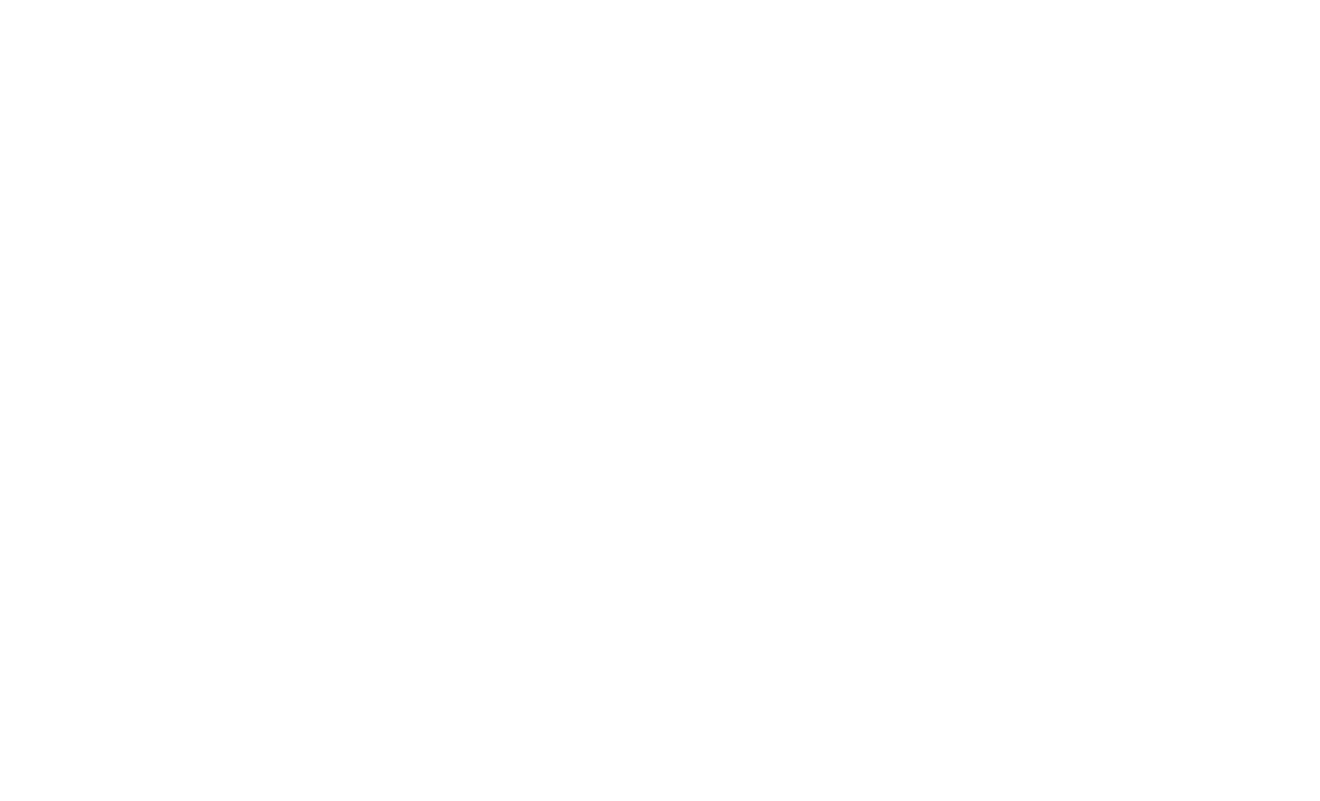
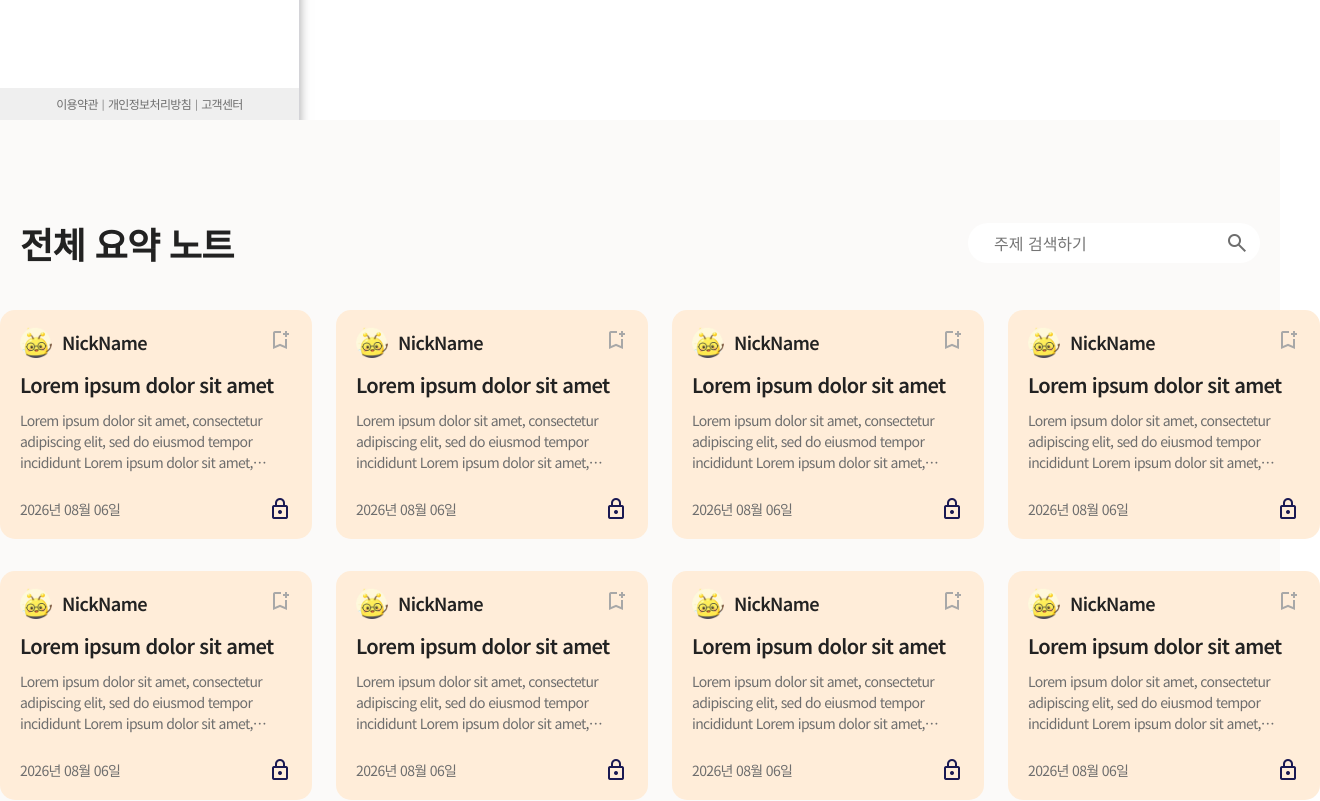
Before and after one commit to JEJU-Ratus/est_fe13_final_project, a Next.js app: page /Summary in a window 1280 px wide. Before the commit this address had no page. Shown: the part 680-1481 px from the top of the page, 1320 px wide, since content can reach past the window. Before the commit the page ends 800 px from the top, so only its background shows below. Built offline with nearby package versions, Linux system fonts and the light colour scheme.

Commit message:
feat: AllSummary 컴포넌트 수정 및 페이지 props 연결

```diff
--- /dev/null
+++ b/src/app/(site)/Mypage/Bookmarks/page.js
@@ -0,0 +1,5 @@
+import AllSummary from "@/components/Allsummary";
+
+export default function Bookmarks() {
+  return <Bookmarks title="북마크" />;
+}
--- /dev/null
+++ b/src/app/(site)/Mypage/Mysummeries/page.js
@@ -0,0 +1,5 @@
+import AllSummary from "@/components/Allsummary";
+
+export default function Summeries() {
+  return <Summeries title="내 요약 노트" />;
+}
--- /dev/null
+++ b/src/app/(site)/Summary/page.js
@@ -0,0 +1,5 @@
+import AllSummary from "@/components/Allsummary";
+
+export default function Summary() {
+  return <AllSummary title="전체 요약 노트" />;
+}
--- a/src/components/AllSummary.module.scss
+++ b/src/components/AllSummary.module.scss
@@ -1,5 +1,9 @@
 @use "../styles/abstracts/colors" as color;
 @use "../styles/abstracts/typography" as typography;
+
+.summary-page {
+  background: color.$white-2;
+}
 
 .summary-container {
   display: flex;
--- a/src/components/Allsummary.jsx
+++ b/src/components/Allsummary.jsx
@@ -1,13 +1,14 @@
 import styles from "./AllSummary.module.scss";
 import SummaryItemCard from "./SummaryItemCard";
 
-export default function AllSummary() {
-  const DemoCards = Array.from({ length: 12 });
+export default function AllSummary({ title }) {
+  const demoCards = Array.from({ length: 12 });
 
   return (
+    <main className={styles["summary-page"]}>
       <section className={styles["summary-container"]}>
         <div className={styles["summary-header"]}>
-        <h2 className={styles["summary-title"]}>Title</h2>
+          <h2 className={styles["summary-title"]}>{title}</h2>
 
           <div className={styles["search-box"]}>
             <input type="text" placeholder="주제 검색하기" />
@@ -19,10 +20,11 @@ export default function AllSummary() {
         </div>
 
         <div className={styles["summary-content"]}>
-        {DemoCards.map((_, index) => (
+          {demoCards.map((_, index) => (
             <SummaryItemCard key={index} />
           ))}
         </div>
       </section>
+    </main>
   );
 }
--- a/src/components/header.jsx
+++ b/src/components/header.jsx
@@ -2,6 +2,7 @@
 
 import { useState } from "react";
 import Image from "next/image";
+import Link from "next/link";
 import styles from "./header.module.scss";
 
 const menuItems = [
@@ -12,6 +13,7 @@ const menuItems = [
   {
     label: "전체 요약 노트",
     icon: "book_4",
+    href: "/Summary",
   },
   {
     label: "퀴즈",
@@ -34,9 +36,7 @@ export default function Header({ isLoggedIn = false, isCollapsed = false }) {
     setIsHeaderCollapsed(false);
   }
 
-  const headerClassName = [styles.header, isHeaderCollapsed && styles["is-collapsed"]]
-    .filter(Boolean)
-    .join(" ");
+  const headerClassName = [styles.header, isHeaderCollapsed && styles["is-collapsed"]].filter(Boolean).join(" ");
 
   return (
     <aside className={headerClassName} aria-label="사이드 헤더">
@@ -105,10 +105,7 @@ export default function Header({ isLoggedIn = false, isCollapsed = false }) {
       <nav className={styles["menu-list"]} aria-label="주요 메뉴">
         {menuItems.map(menu => (
           <button className={styles["menu-item"]} type="button" key={menu.label}>
-            <span
-              className={`material-symbols-outlined ${styles["menu-icon-slot"]}`}
-              aria-hidden="true"
-            >
+            <span className={`material-symbols-outlined ${styles["menu-icon-slot"]}`} aria-hidden="true">
               {menu.icon}
             </span>
 
```
Also changed, not shown: src/app/(dev)/dev/Summary/page.js (added, +9 -0 lines), src/app/(dev)/dev/allsummary/page.js (deleted, +0 -9 lines). Lines whose indentation alone changed are shown as unchanged.
